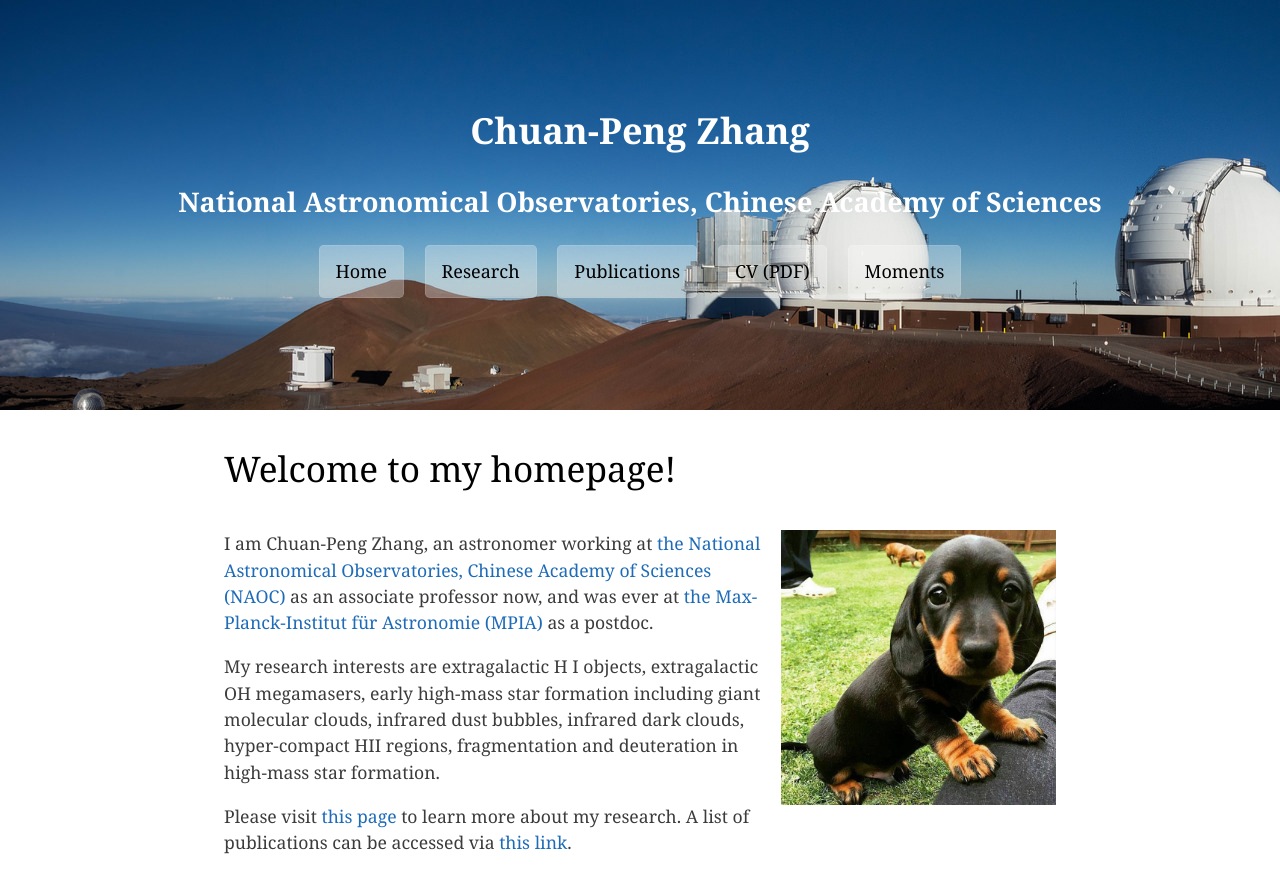
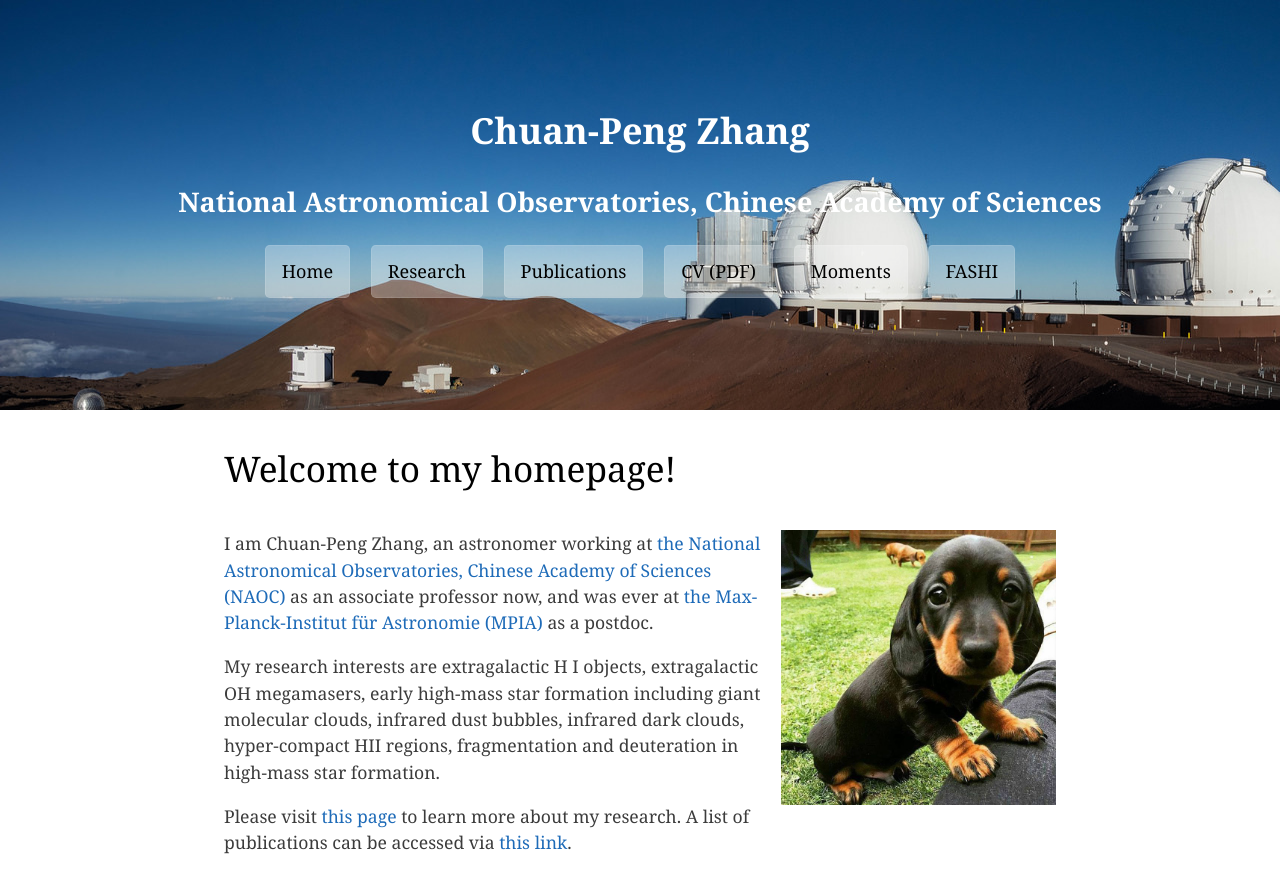
Before and after one commit to zcp521/zcp521.github.io, a Jekyll site: the page built from index.html, in a window 1280 px wide and 900 px high. Shown: the top 893 px of the window. Built offline with Jekyll 4.4.1, drawn with Linux system fonts in a browser that asks for light colours; the list of posts is cut into pages by our own code.

Commit message:
Update page-header.html

```diff
--- a/_includes/page-header.html
+++ b/_includes/page-header.html
@@ -6,4 +6,5 @@
   <a href={{ site.baseurl }}/pub.html class="btn">Publications</a>
   <a href={{ site.baseurl }}/cv/cv_cpzhang.pdf class="btn">CV (PDF)</a>
   <a href={{ site.baseurl }}/moments.html class="btn">Moments</a>
+  <a href={{ site.baseurl }}/FASHI.html class="btn">FASHI</a>
 </section>
```
